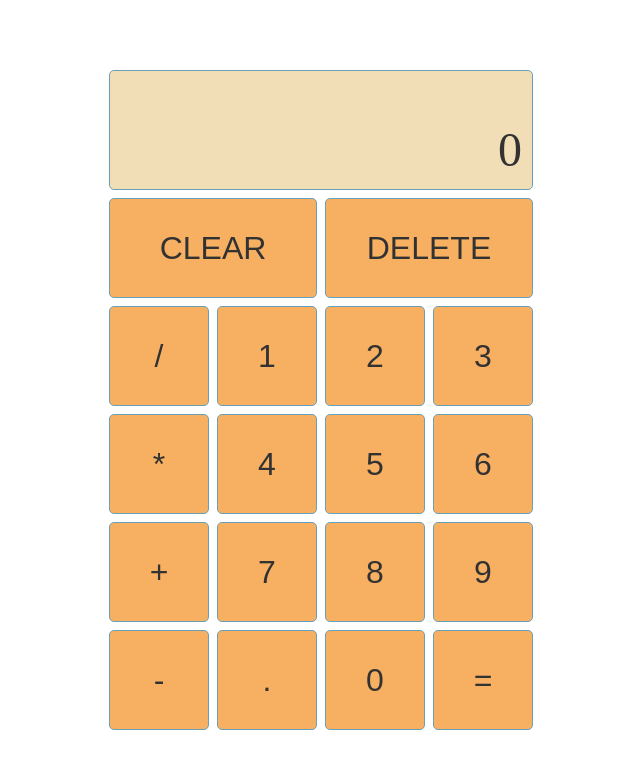
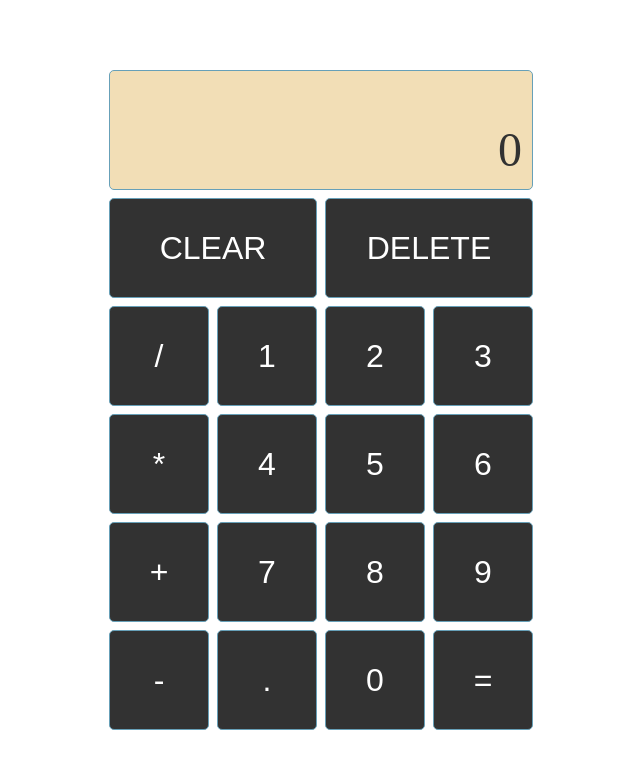
Before and after one commit to immonroe/Calculator, a plain HTML site: page index.html in a window 1280 px wide. Shown: the whole page, without its empty margins (319-959 px from the left). Drawn offline with Linux system fonts and the light colour scheme.

Commit message:
Removed commented css

```diff
--- a/style.css
+++ b/style.css
@@ -1,24 +1,3 @@
-/* .calculator {
-    border: 1px solid black;
-    position: absolute;
-    left: 50%;
-    top: 50%;
-    -webkit-transform: translate(-50%, -50%);
-    transform: translate(-50%, -50%);
-    width: 475px;
-  }
-
-.calculator-screen {
-    width: 98%;
-    height: 50px;
-    font-size: 3rem;
-    background-color: rgb(61, 61, 61);
-    color: rgb(255, 255, 255);
-    text-align: right;
-    border: none;
-    padding: 10px 5px 0;
-} */
-
 *,
 *::before,
 *::after {
@@ -49,12 +28,17 @@ body {
 
 .calculator>button {
   cursor: pointer;
+  color: white;
   font-size: 2rem;
   border: 1px solid #4289a7;
   outline: none;
-  background-color: #f69d3c;
+  background-color: black;
   opacity: 80%;
   border-radius: 5px;
+}
+
+.clear {
+  background-color: white;
 }
 
 .calculator>button:hover {
```
